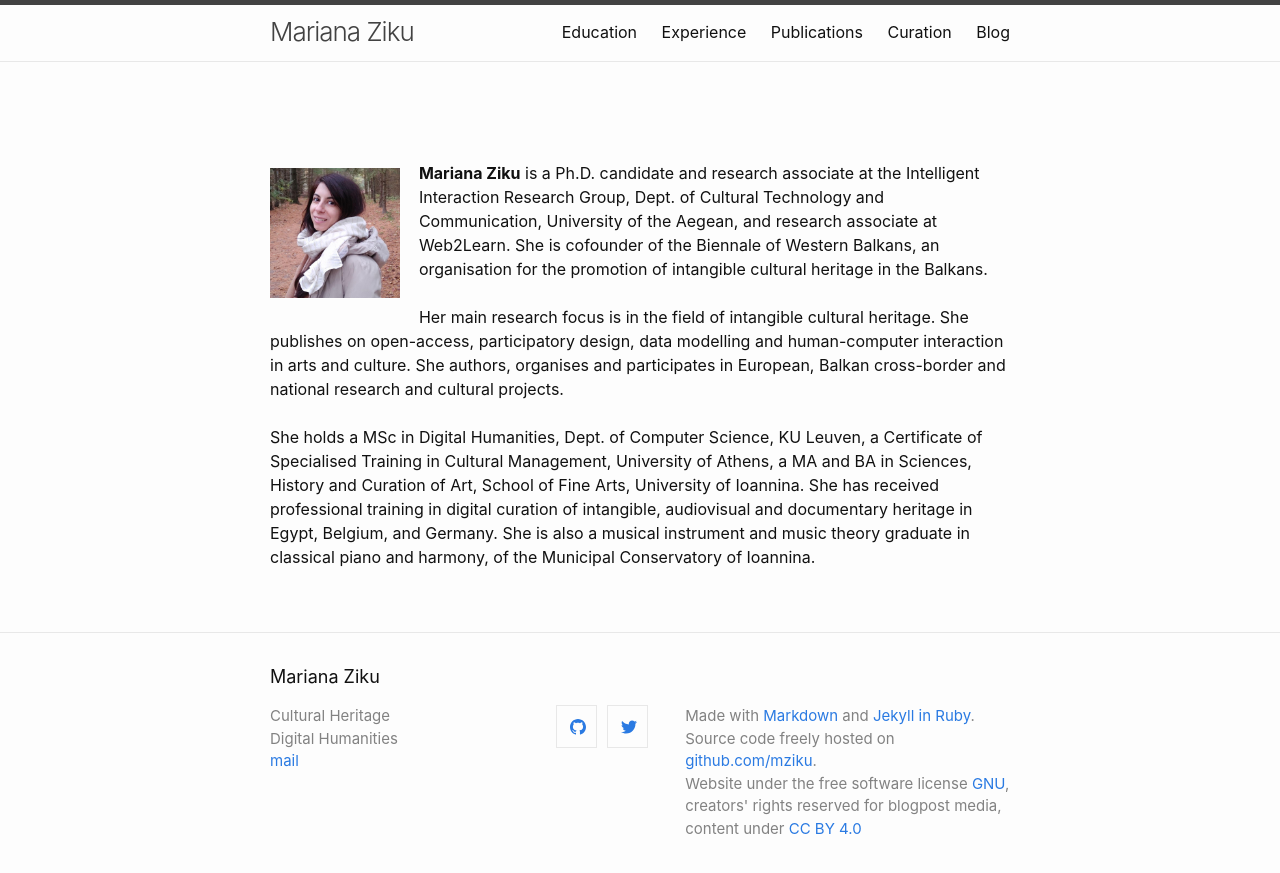
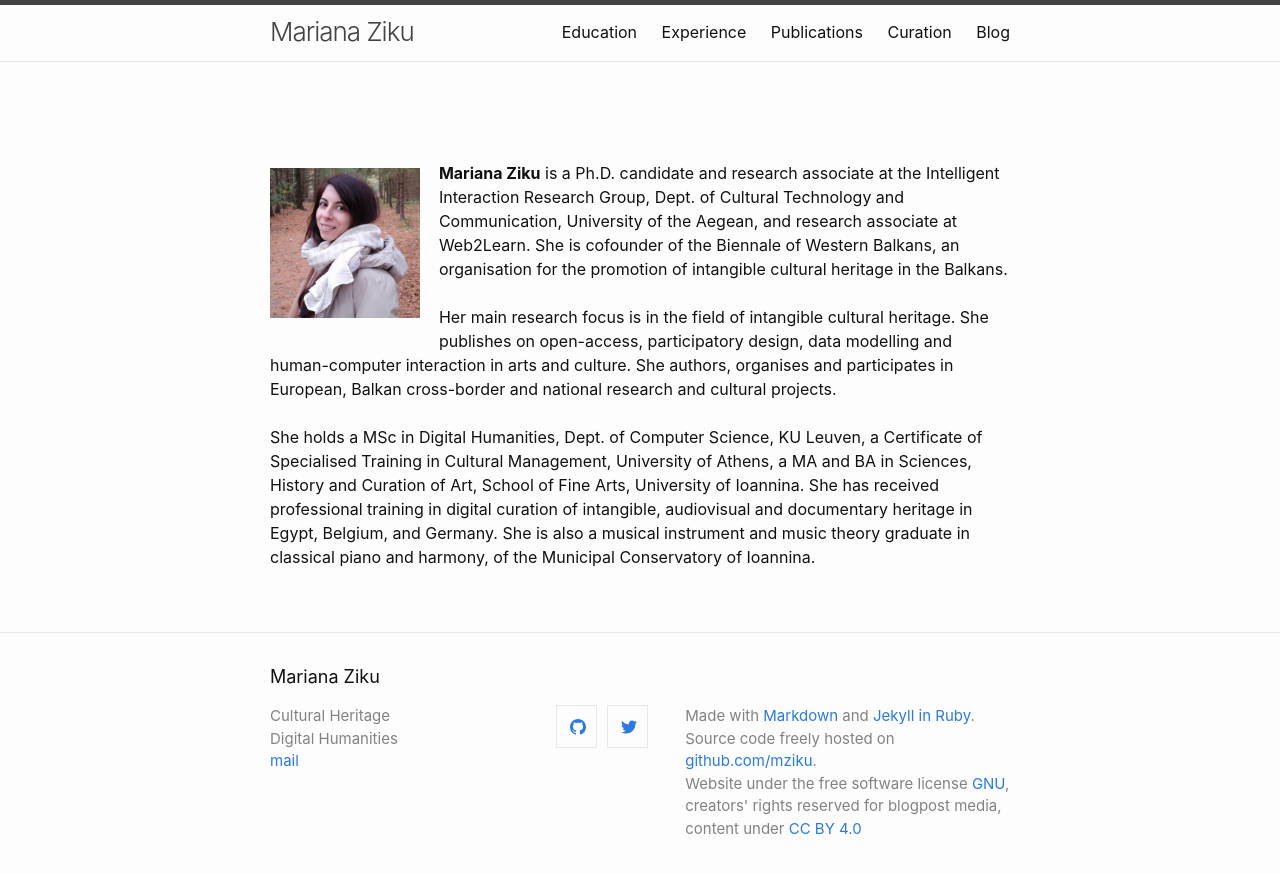
Before and after one commit to mziku/mziku.github.io, a Jekyll site: the page built from index.md, in a window 1280 px wide. Shown: the top 873 px of the page. Built offline with Jekyll 4.4.1, drawn with Linux system fonts in a browser that asks for light colours.

Commit message:
index.md

```diff
--- a/index.md
+++ b/index.md
@@ -3,7 +3,7 @@
 ---
 
 <br>
-<p style="float: left;"><img src="https://mziku.github.io/images/Mariana_Ziku(1)(1).jpg" style="float:left; margin-top:2mm; margin-right:5mm; margin-left:5;" alt="mariana-ziku-profile-picture" width="130" height="auto"></p>
+<p style="float: left;"><img src="https://mziku.github.io/images/Mariana_Ziku(1)(1).jpg" style="float:left; margin-top:2mm; margin-right:5mm; margin-left:5;" alt="mariana-ziku-profile-picture" width="150" height="auto"></p>
 **Mariana Ziku** is a Ph.D. candidate and research associate at the Intelligent Interaction Research Group, Dept. of Cultural Technology and Communication, University of the Aegean, and research associate at Web2Learn. She is cofounder of the Biennale of Western Balkans, an organisation for the promotion of intangible cultural heritage in the Balkans.
 <br>
 <br>
```
